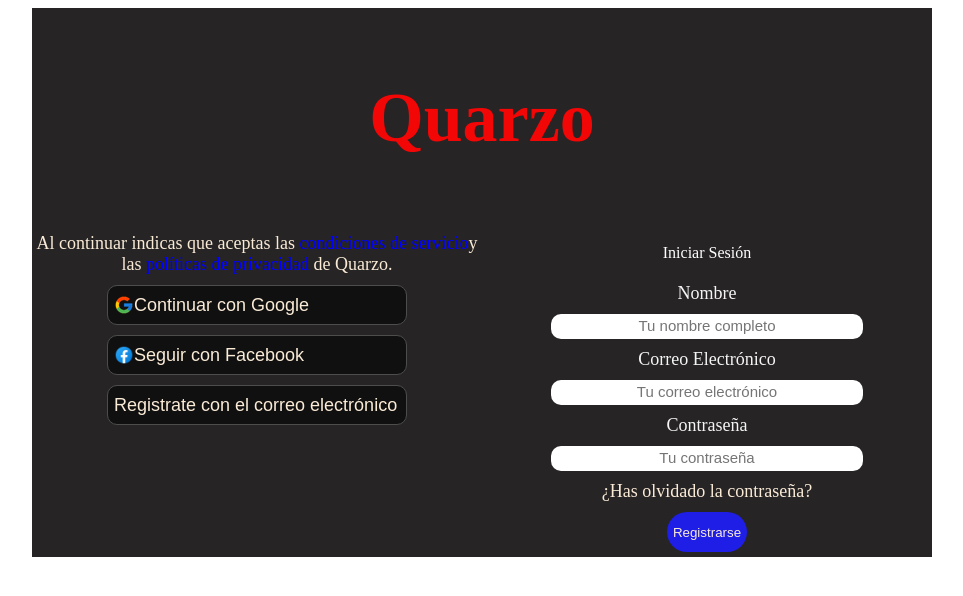
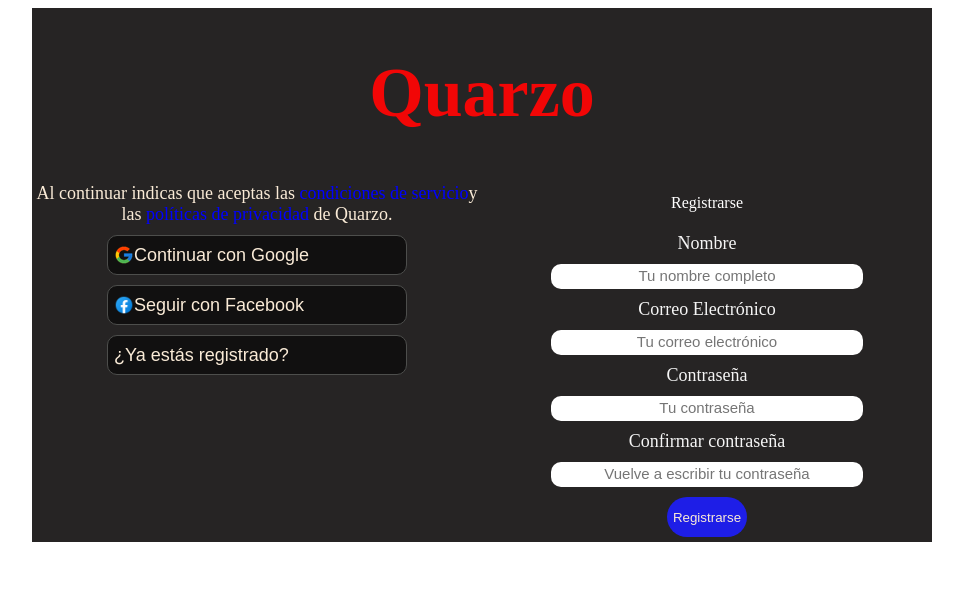
Before and after one commit to Eddieramirez29/Quarzo, a React (Vite) app: page / in a window 1280 px wide. Both pictures are taken after a click on the button "Registrate con el correo electrónico". Shown: the top 596 px of the page, without its empty margins (158-1121 px from the left). Built offline with nearby package versions, Linux system fonts and the light colour scheme.

Commit message:
Registrate con el correo electrónico

```diff
--- a/src/Quarzo/Log.module.css
+++ b/src/Quarzo/Log.module.css
@@ -27,7 +27,7 @@ input {
   border-color: transparent;
 }
 
-.containerMain_Email, .containerMain_Password, .containerMain_Name {
+.containerMain_Email, .containerMain_Password, .containerMain_Name, .containerMain_PasswordConfirm {
   width: 150px;
 }
 
@@ -42,6 +42,7 @@ header {
   align-items: center;
   color: #f20606;
   font-weight: 600;
+  height: 170px;
 }
 
 section {
@@ -155,7 +156,7 @@ a {
     border-width: 3px;
     border-radius: 8px;
   }
-  .containerMain_Email, .containerMain_Password, .containerMain_Name {
+  .containerMain_Email, .containerMain_Password, .containerMain_Name, .containerMain_PasswordConfirm {
     width: 200px;
   }
   .containerMain {
@@ -177,7 +178,7 @@ a {
     border-width: 4px;
     border-radius: 10px;
   }
-  .containerMain_Email, .containerMain_Password, .containerMain_Name {
+  .containerMain_Email, .containerMain_Password, .containerMain_Name, .containerMain_PasswordConfirm {
     width: 300px;
   }
   .containerMain {
--- a/src/Quarzo/Log.module.scss
+++ b/src/Quarzo/Log.module.scss
@@ -23,6 +23,7 @@ $width-size-1024:900px;
 .containerMain_title
 {
   font-size: $font-size-title-425;
+  // border: 2px solid greenyellow;
 }
 
 body
@@ -55,7 +56,7 @@ input
   border-color: transparent;
 }
 
-.containerMain_Email, .containerMain_Password, .containerMain_Name
+.containerMain_Email, .containerMain_Password, .containerMain_Name, .containerMain_PasswordConfirm
 {
   width: $button-width-425;
 }
@@ -73,6 +74,8 @@ header
   align-items: center;
   color: #f20606;
   font-weight: 600;
+  // border: 2px solid greenyellow;
+  height: 170px;
 }
 
 section
@@ -210,7 +213,7 @@ a{
     border-width: $border-width-768;
     border-radius: $button-border-radius-768;
   }
-  .containerMain_Email, .containerMain_Password, .containerMain_Name
+  .containerMain_Email, .containerMain_Password, .containerMain_Name, .containerMain_PasswordConfirm
   {
     width: $button-width-768;
   }
@@ -243,7 +246,7 @@ a{
     border-width: $border-width-1024;
     border-radius: $button-border-radius-1024;
   }
-  .containerMain_Email, .containerMain_Password, .containerMain_Name
+  .containerMain_Email, .containerMain_Password, .containerMain_Name, .containerMain_PasswordConfirm
   {
     width: $button-width-1024;
   }
--- a/src/Quarzo/LogInCreatePage.jsx
+++ b/src/Quarzo/LogInCreatePage.jsx
@@ -32,11 +32,12 @@ function LogInCreatePage()
                   <button className = {styles.containerMain_ButtonFacebook} type="submit">
                   <img src={facebookIcon} className = {styles.containerMain_FacebookIcon} height={20} width={20} alt="" />Seguir con Facebook</button>
                   <button onClick = {hideNameInputFunction} className = {styles.containerMain_ButtonSingUp} type="submit">
-                    Registrate con el correo electrónico</button>
+                    {displayNameInput === 0 ? "¿Ya estás registrado?"  : "Registrate con el correo electrónico"}
+                          </button>
                 </div>
 
         <div className={styles.containerMain_logIn}>
-          <p>Iniciar Sesión</p>
+          <p>{displayNameInput === 0 ? "Registrarse" : "Iniciar sesión"}</p>
 
 
           <div className={styles.formContainer}>
@@ -51,9 +52,15 @@ function LogInCreatePage()
                 <input type="email" placeholder="Tu correo electrónico" className = {styles.containerMain_Email} name="email" required/>
               <label htmlFor="password" className = {styles.containerMain_EmailPassowrd}>Contraseña</label>
                 <input type="password" placeholder="Tu contraseña" className = {styles.containerMain_Password} name="password" required />
-                <a href="" className = {styles.containerMain_Forgotten}>¿Has olvidado la contraseña?</a>
+                {displayNameInput === 0 && (<>
+              <label htmlFor="password" className = {styles.containerMain_EmailPassowrdConfirm}>Confirmar contraseña</label>
+                <input type="password" placeholder="Vuelve a escribir tu contraseña" className = {styles.containerMain_PasswordConfirm} name="password" required />
+              </> )}
+                {displayNameInput === 1 && (<>
+                    <a href="" className = {styles.containerMain_Forgotten}>¿Has olvidado la contraseña?</a>
+                </> )}
               <button className = {styles.containerMain_ButtonLogIn} type="submit">
-              {displayNameInput === 0 ? "Registrarse" : "Iniciar sesión"}
+                  {displayNameInput === 0 ? "Registrarse" : "Iniciar sesión"}
               </button>
             </form>
           </div>
```
Also changed, not shown: 1 other file (tests, documents, lock files or other folders).
